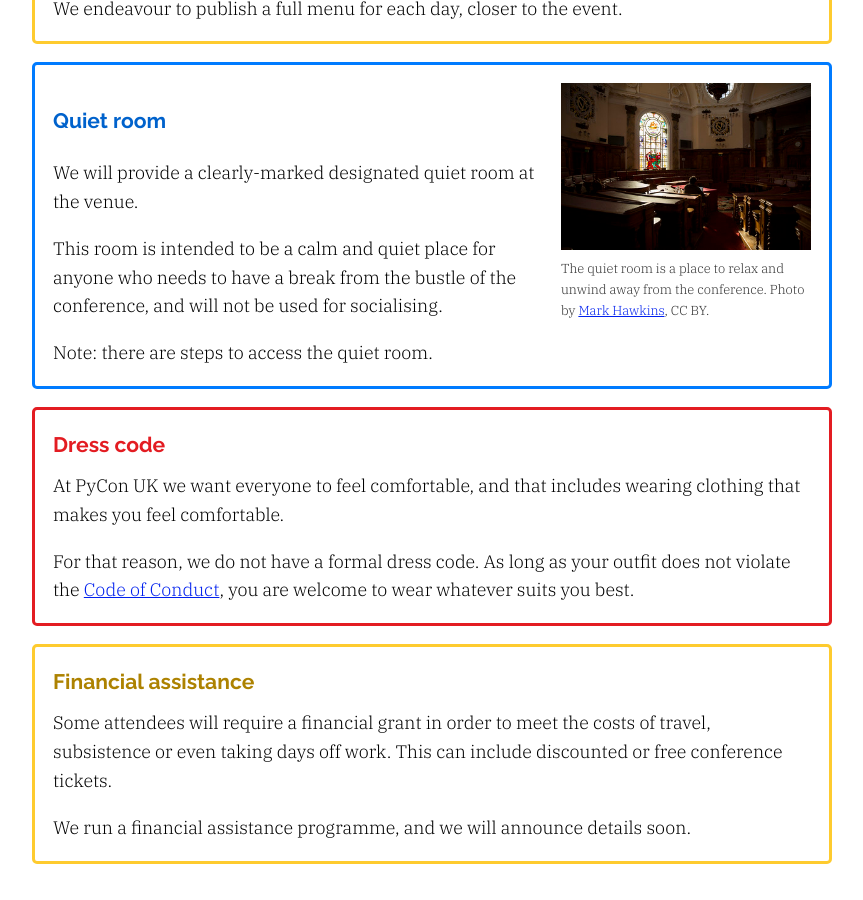
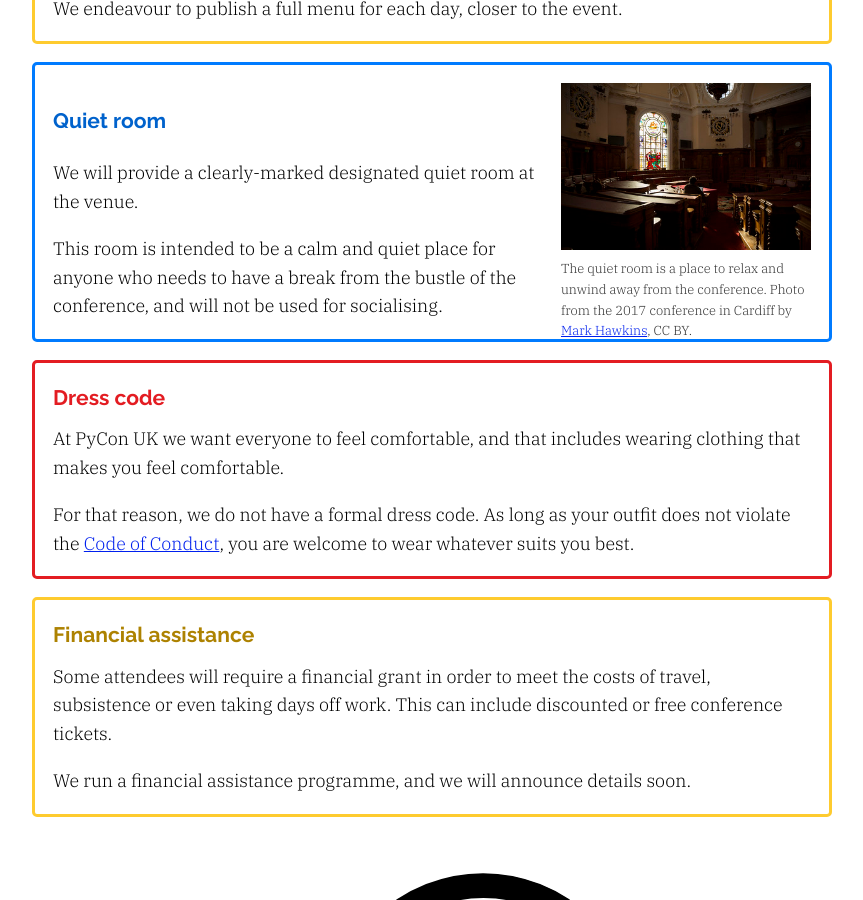
Before and after one commit to gma/2025.pyconuk.org, a Jekyll site: the page built from src/inclusion.md, in a window 1280 px wide and 900 px high, scrolled down 2614 px. Shown: the whole window, without its empty margins (208-1071 px from the left). Built offline with Jekyll 4.4.1, drawn with Linux system fonts in a browser that asks for light colours; some of the changed text lies outside the part shown.

```diff
--- a/src/inclusion.md
+++ b/src/inclusion.md
@@ -134,7 +134,7 @@ We have provision for people with hearing, vision and mobility requirements.
     <img src="/images/quiet_room_1x.jpg" srcset="/images/quiet_room_1x.jpg 1x, /images/quiet_room_2x.jpg 2x" alt="Looking towards the centre of a circular room with raked seating.">
     <figcaption>
       The quiet room is a place to relax and unwind away from the conference.
-      Photo by <a href="https://www.flickr.com/photos/152472562@N06/26211372859/">Mark Hawkins</a>, CC BY.
+      Photo from the 2017 conference in Cardiff by <a href="https://www.flickr.com/photos/152472562@N06/26211372859/">Mark Hawkins</a>, CC BY.
     </figcaption>
   </figure>
 
@@ -146,10 +146,6 @@ We have provision for people with hearing, vision and mobility requirements.
 
   <p>
     This room is intended to be a calm and quiet place for anyone who needs to have a break from the bustle of the conference, and will not be used for socialising.
-  </p>
-
-  <p>
-    Note: there are steps to access the quiet room.
   </p>
 </div>
 
```
Also changed, not shown: other parts of src/inclusion.md (+1 -1 lines), src/faq.md (+1 -1 lines), src/health.md (+1 -1 lines), src/information-for-sponsors.md (+1 -1 lines), src/sponsor-prospectus.md (+1 -1 lines).
